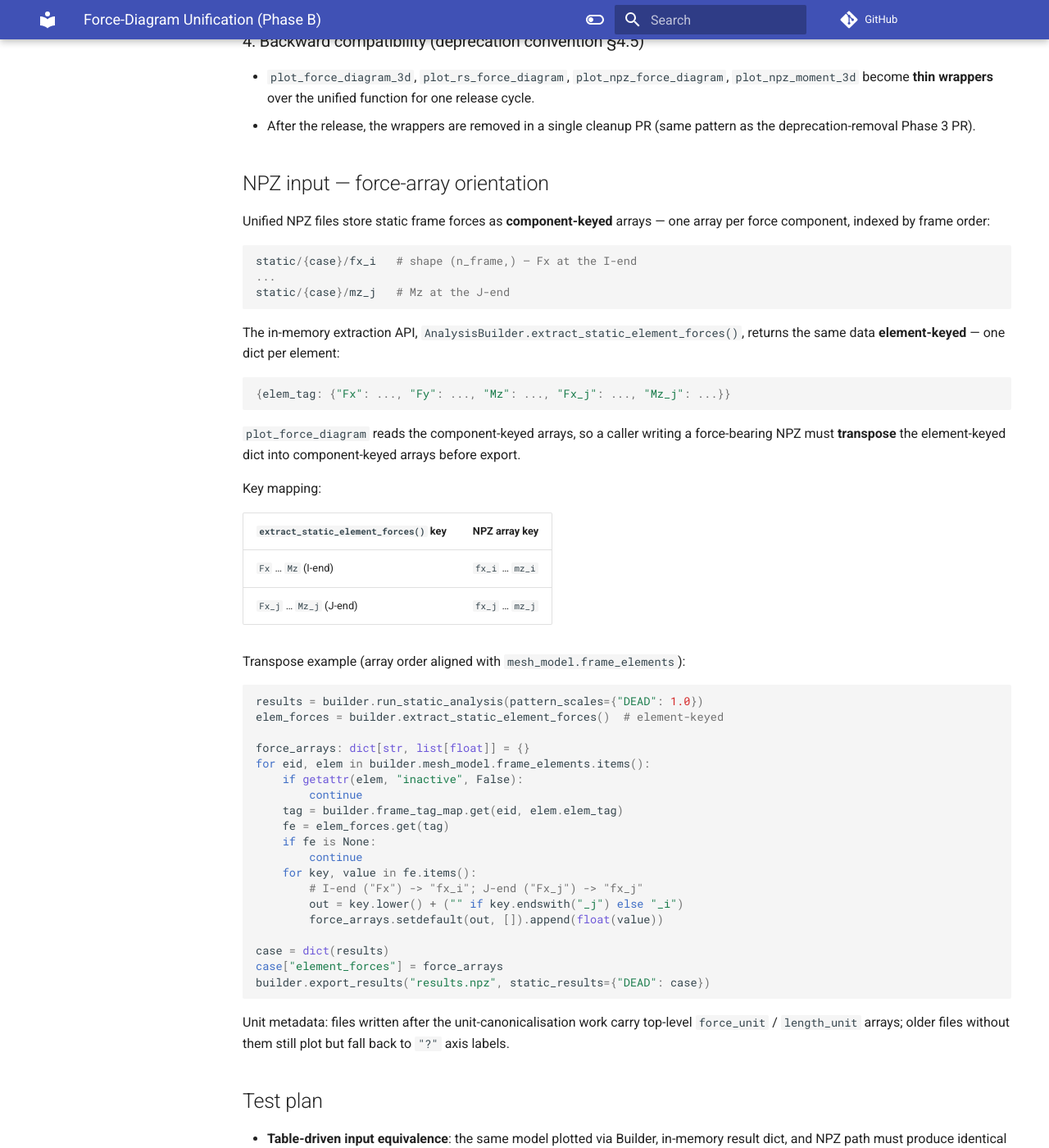
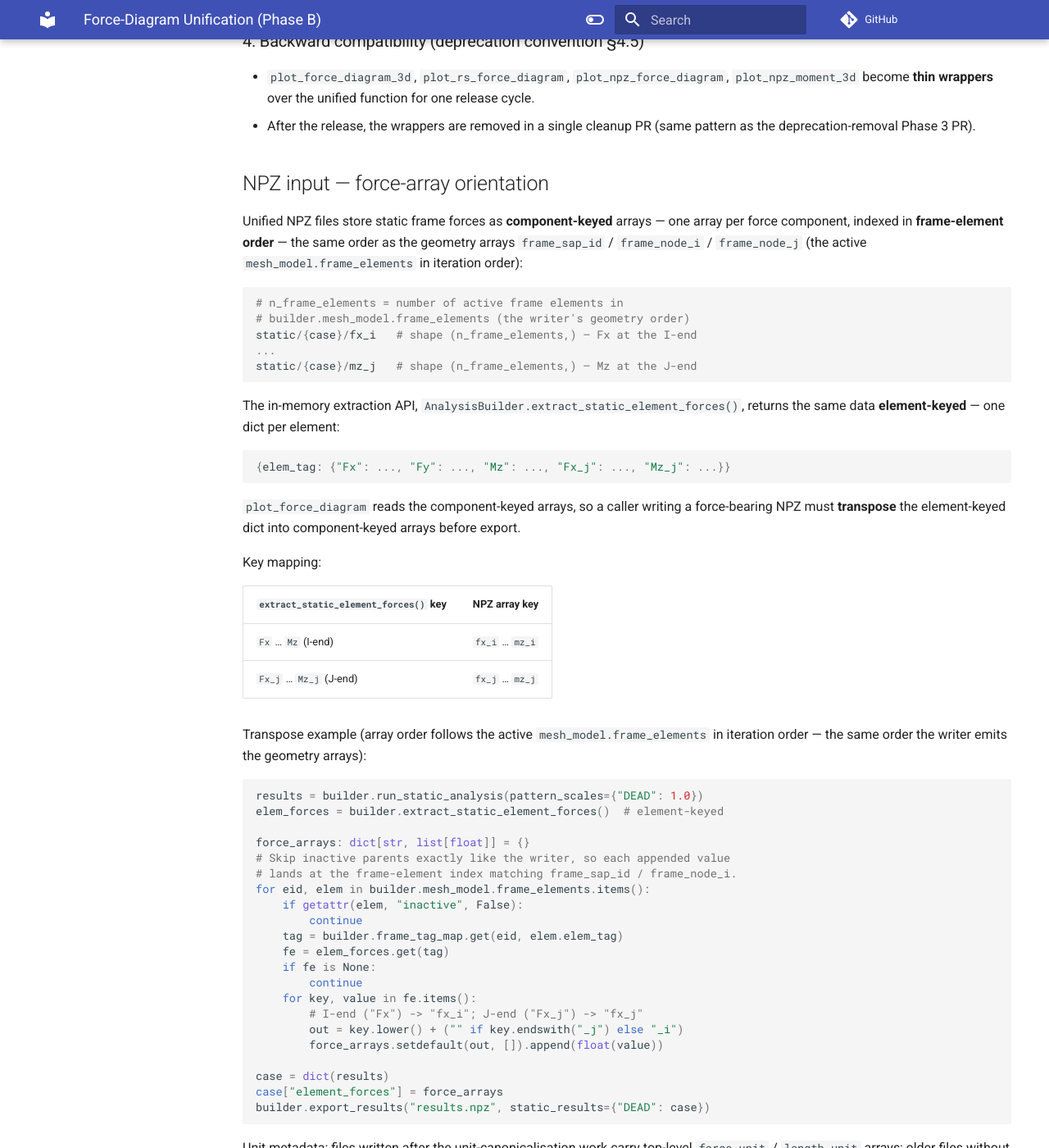
Before and after one commit to boustrephon/fea_toolkit, an MkDocs documentation site: the page built from docs/force_diagram_unification.md, in a window 1280 px wide and 1400 px high, scrolled down 2483 px. Shown: the whole window at 82% size. Built offline with MkDocs 1.6.1 and Material for MkDocs 9.7.7, drawn with Linux system fonts in a browser that asks for light colours; comment, search, counter and statistics services are not loaded; some of the changed text lies outside the part shown.

Commit message:
fix(plotting,io): validate coordinate system and force-diagram unit handling
- write_results: reject forces_coordinate_system values other than 'local'/'global' (casing variants included) before serializing

- force_diagram: _npz_unit takes an explicit default; legacy NPZ files now fall back to 'kN'/'m' instead of '?'

- force_diagram: RS renderer labels Fx/Fy/Fz with force_unit (was empty), preserving moment/shear behaviour

- force_diagram: RS source branch runs only for list/dict element_results sources, not on kind=='rs' alone

- docs: distinguish pre-unification plot_force_diagram removal from the Phase B dispatcher; document n_frame_elements frame-element-order NPZ contract

````diff
--- a/docs/force_diagram_unification.md
+++ b/docs/force_diagram_unification.md
@@ -129,12 +129,16 @@
 ## NPZ input — force-array orientation
 
 Unified NPZ files store static frame forces as **component-keyed** arrays —
-one array per force component, indexed by frame order:
+one array per force component, indexed in **frame-element order** — the
+same order as the geometry arrays `frame_sap_id` / `frame_node_i` /
+`frame_node_j` (the active `mesh_model.frame_elements` in iteration order):
 
 ```python
-static/{case}/fx_i   # shape (n_frame,) — Fx at the I-end
+# n_frame_elements = number of active frame elements in
+# builder.mesh_model.frame_elements (the writer's geometry order)
+static/{case}/fx_i   # shape (n_frame_elements,) — Fx at the I-end
 ...
-static/{case}/mz_j   # Mz at the J-end
+static/{case}/mz_j   # shape (n_frame_elements,) — Mz at the J-end
 ```
 
 The in-memory extraction API, `AnalysisBuilder.extract_static_element_forces()`,
@@ -155,13 +159,16 @@
 | `Fx` … `Mz` (I-end) | `fx_i` … `mz_i` |
 | `Fx_j` … `Mz_j` (J-end) | `fx_j` … `mz_j` |
 
-Transpose example (array order aligned with `mesh_model.frame_elements`):
+Transpose example (array order follows the active `mesh_model.frame_elements`
+in iteration order — the same order the writer emits the geometry arrays):
 
 ```python
 results = builder.run_static_analysis(pattern_scales={"DEAD": 1.0})
 elem_forces = builder.extract_static_element_forces()  # element-keyed
 
 force_arrays: dict[str, list[float]] = {}
+# Skip inactive parents exactly like the writer, so each appended value
+# lands at the frame-element index matching frame_sap_id / frame_node_i.
 for eid, elem in builder.mesh_model.frame_elements.items():
     if getattr(elem, "inactive", False):
         continue
@@ -181,7 +188,7 @@
 
 Unit metadata: files written after the unit-canonicalisation work carry
 top-level `force_unit` / `length_unit` arrays; older files without them still
-plot but fall back to `"?"` axis labels.
+plot, falling back to the documented `"kN"` / `"m"` axis labels.
 
 ## Test plan
 
````
Also changed, not shown: docs/deprecation_plan.md (+7 -4 lines), 2 other files.
